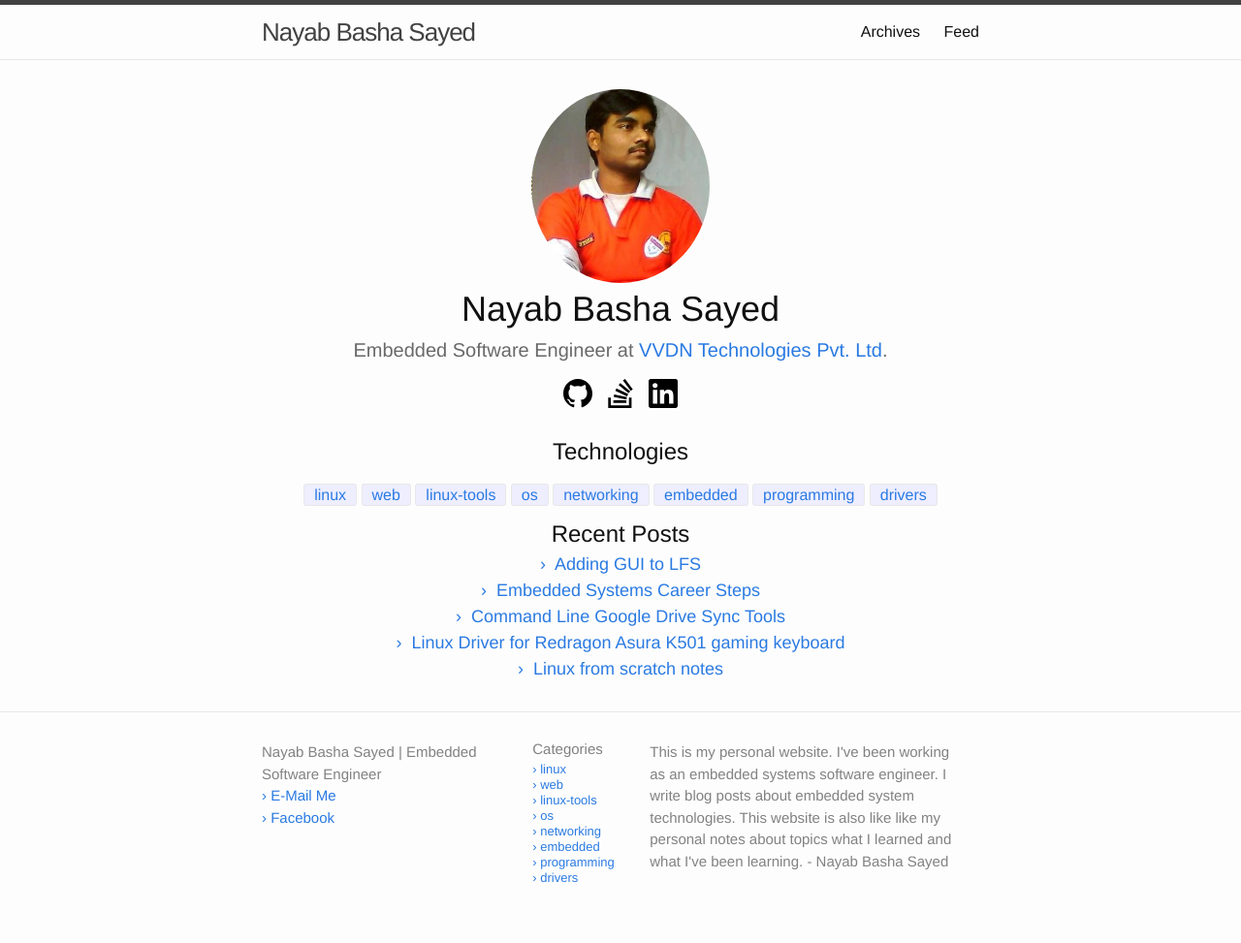
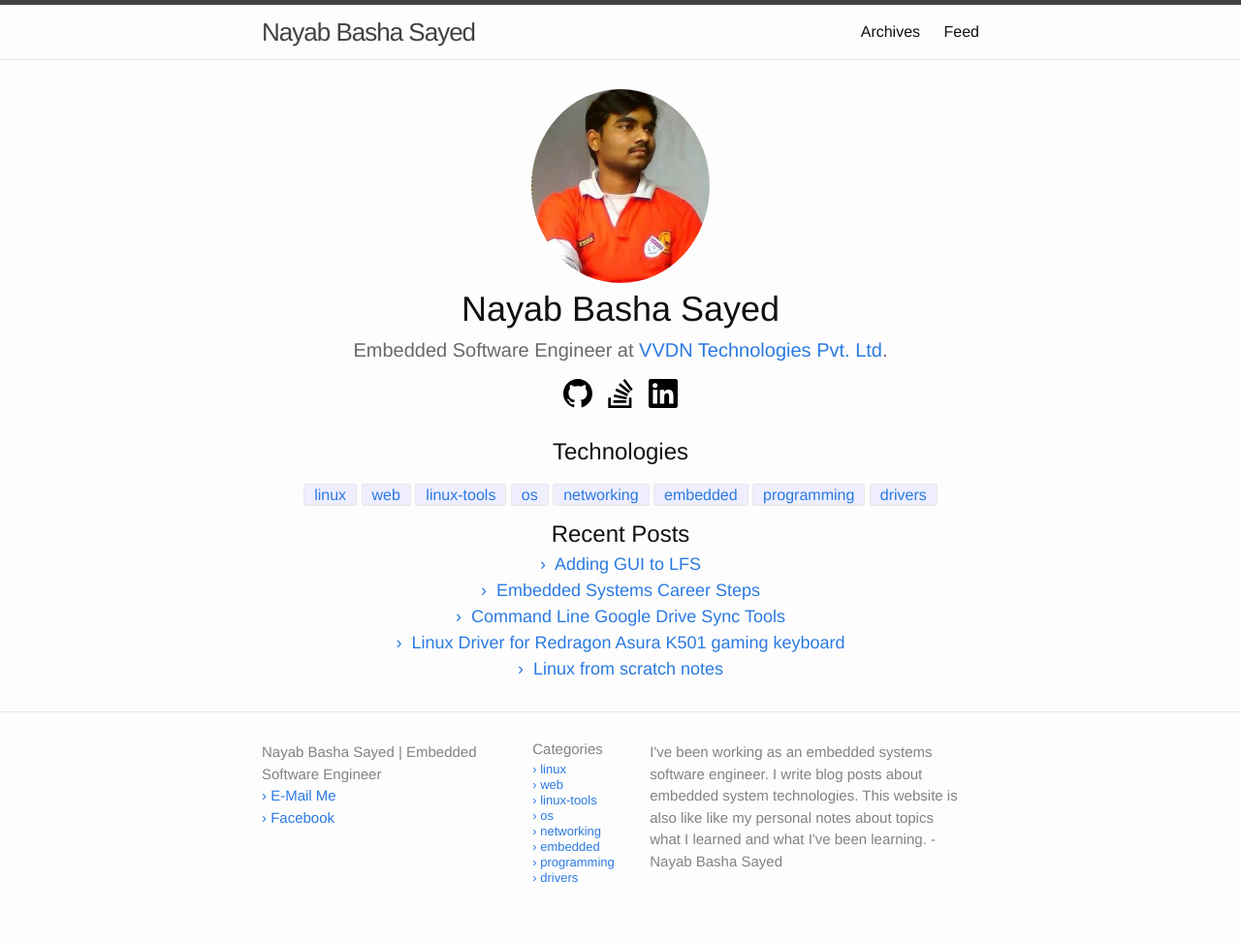
Before and after one commit to itsnayabsd/website, a Jekyll site: the page built from index.md, in a window 1280 px wide. Shown: the whole page at 97% size. Built offline with Jekyll 4.4.1, drawn with Linux system fonts in a browser that asks for light colours; a script that is not in the unit is left out.

Commit message:
Changed website description

```diff
--- a/_config.yml
+++ b/_config.yml
@@ -1,7 +1,7 @@
 title: Nayab Basha Sayed | Embedded Software Engineer
 #email: your-email@domain.com
 description: > # this means to ignore newlines until "baseurl:"
-    This is my personal website. I've been working as an embedded systems software engineer. I write blog posts about embedded system technologies. This website is also like like my personal notes about topics what I learned and what I've been learning. - Nayab Basha Sayed
+    I've been working as an embedded systems software engineer. I write blog posts about embedded system technologies. This website is also like like my personal notes about topics what I learned and what I've been learning. - Nayab Basha Sayed
 baseurl: "" # the subpath of your site, e.g. /blog
 url: "https://www.nayab.xyz" # the base hostname & protocol for your site, e.g. http://example.com
 permalink: none
```
